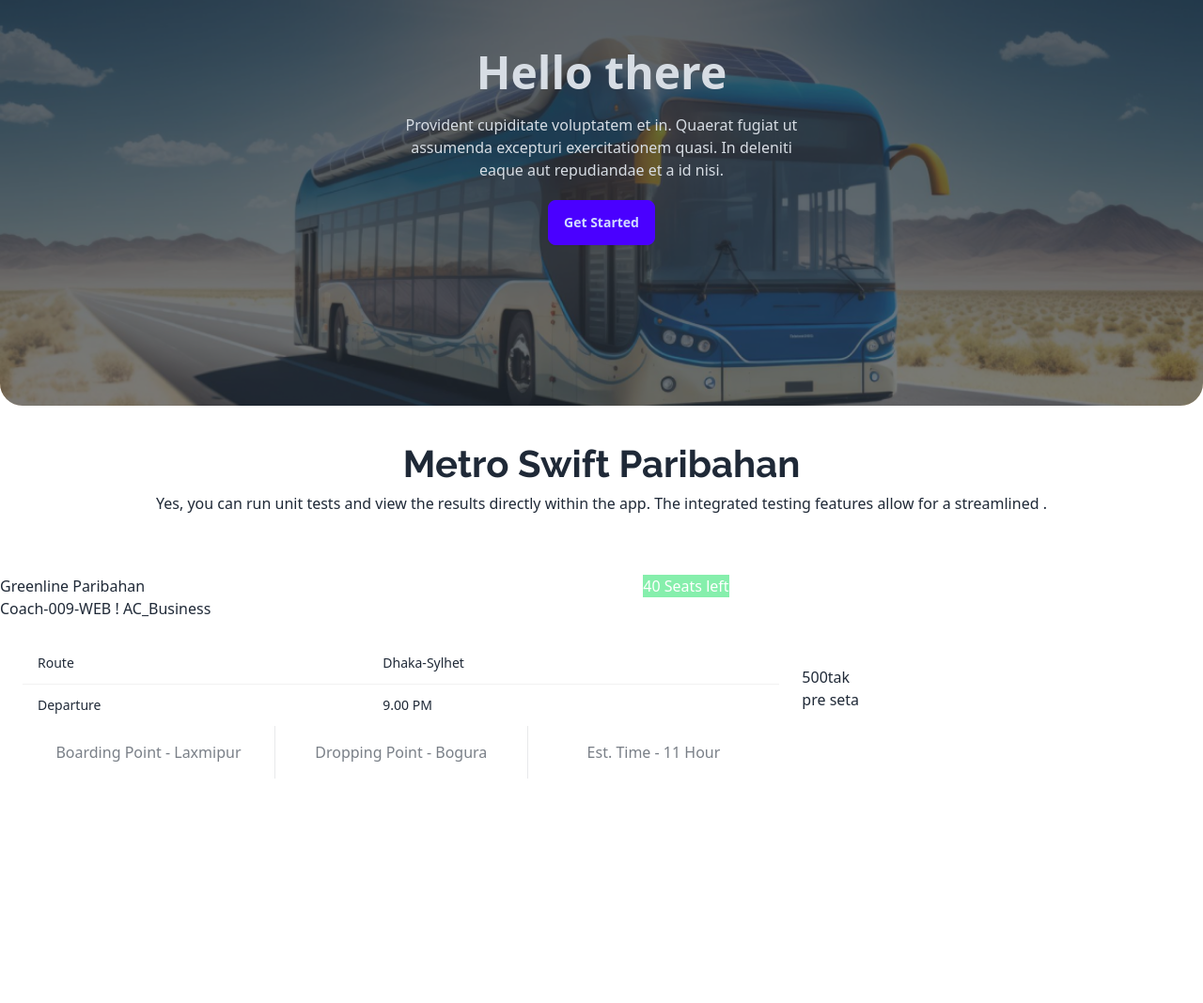
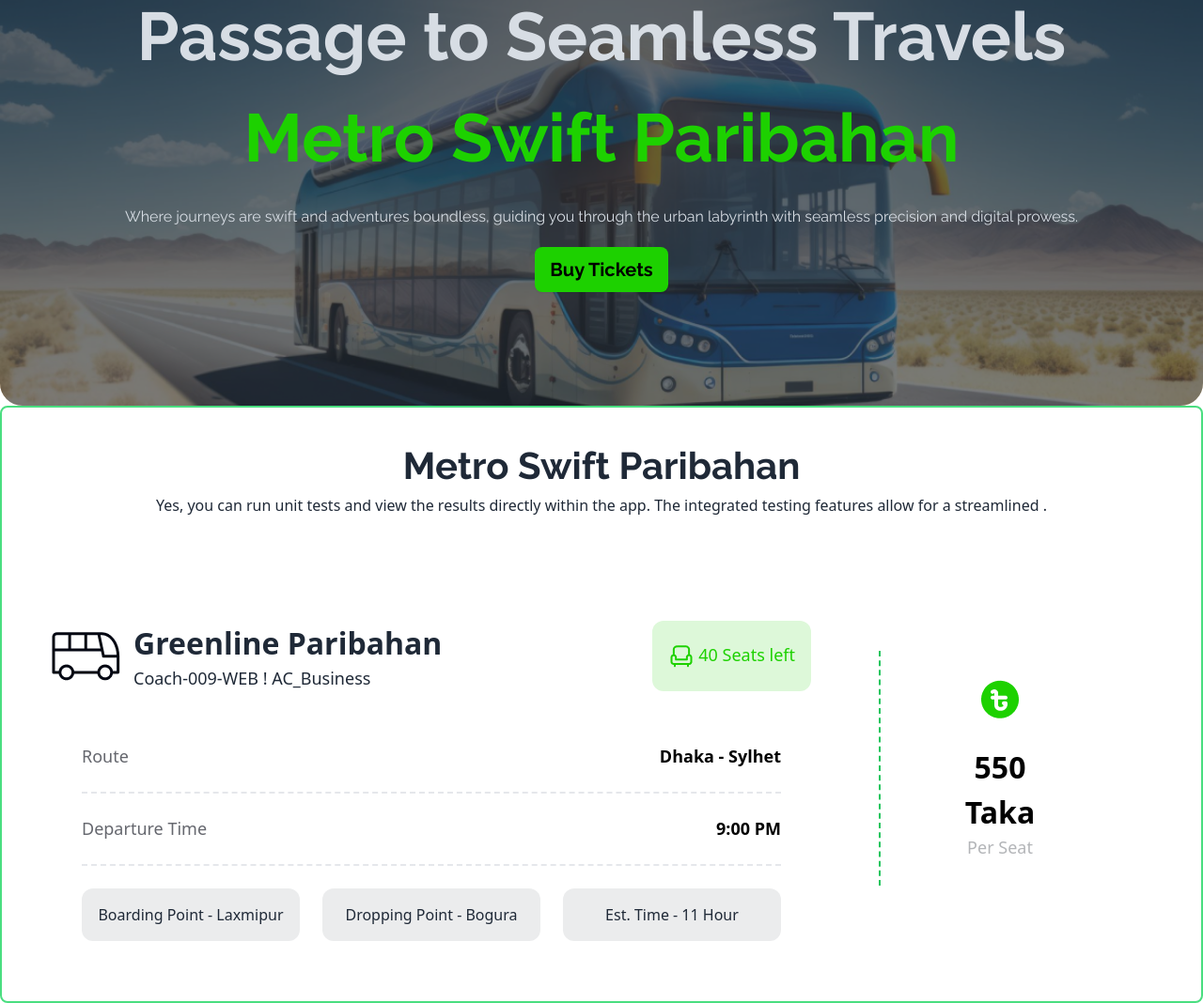
Before and after one commit to maynul24/metro-swift, a plain HTML site: page index.html in a window 1280 px wide. Shown: the part 218-1286 px from the top of the page at 94% size. Before the commit the page ends 1103 px from the top, so only its background shows below. Drawn offline with nearby package versions, Linux system fonts and the light colour scheme.

Commit message:
paribahan deatails don

```diff
--- a/Styles/style.css
+++ b/Styles/style.css
@@ -5,3 +5,7 @@
 .font-inter{
   font-family: "Inter", sans-serif;
 }
+.containers{
+  margin: 0 auto;
+  max-width: 1170px;
+}
--- a/index.html
+++ b/index.html
@@ -51,71 +51,85 @@
         <div class="">
             <div class="hero h-[550px] rounded-3xl" style="background-image: url(./images/banner.png);">
                 <div class="hero-overlay bg-opacity-60 rounded-3xl"></div>
-                <div class="hero-content text-center text-neutral-content">
-                  <div class="max-w-md">
-                    <h1 class="mb-5 text-5xl font-bold">Hello there</h1>
-                    <p class="mb-5">Provident cupiditate voluptatem et in. Quaerat fugiat ut assumenda excepturi exercitationem quasi. In deleniti eaque aut repudiandae et a id nisi.</p>
-                    <button class="btn btn-primary">Get Started</button>
+                <div class="hero-content font-raleway text-center text-neutral-content">
+                  <div class="">
+                    <h1 class="text-7xl font-bold line-[86px]">Passage to Seamless Travels</h1>
+                    <h2 class="my-9 text-7xl font-bold line-[86px] text-[#1DD100]">Metro Swift Paribahan</h2>
+                    <p class="mb-5">Where journeys are swift and adventures boundless, guiding you through the urban labyrinth with seamless precision and digital prowess.</p>
+                    <button class="btn text-black font-raleway text-xl bg-[#1DD100] border-none font-bold">Buy Tickets</button>
                   </div>
                 </div>
               </div>
         </div>
+
+        <!-- Banner Section -->
+
+      </section>
     </header>
     <main>
         <div>
             <!-- Bus Description Section -->
-            <section class="py-8">
+            <section class="py-8 rounded-lg border-[2px] border-green-400">
+
+                <div class="containers">
                   <h2 class="font-raleway font-bold text-[40px] text-center">Metro Swift Paribahan</h2>
                 <p class="text-center pb-16">Yes, you can run unit tests and view the results directly within the app. The integrated testing features allow for a streamlined .</p>
-                <div class="grid grid-cols-3 justify-center items-center">
-                    <div class="col-span-2">
-                        <div class="flex justify-between">
-                            <div class="flex justify-between ">
-                                <div class="pr-[460px]">
-                                    <h2>Greenline Paribahan</h2>
-                                    <p>Coach-009-WEB ! AC_Business</p>
+
+                <div class="pt-[47px]">
+<div class="flex align-center gap-[72px]">
+  <!-- Lest Column -->
+  <div class="w-[808px]">
+    <div class="flex  align-center justify-between">
+      <div class="flex items-center gap-[14px]">
+        <div>
+          <img src="./images/bus-logo.png" alt="">
         </div>
         <div>
-                                    <p class="text-white bg-green-300">40 Seats left</p>
+          <h2 class="text-[32px] font-bold">Greenline Paribahan</h2>
+          <p class="text-[18px]">Coach-009-WEB ! AC_Business</p>
+        </div>
+      </div>
+<button class="py-[14px] px-[17px] bg-[#ddf8d9] rounded-[12px] text-[#1DD100]">
+ <div class="flex align-center gap-1">
+  <img src="./images/seat-green.png" alt="">
+  <span class="text-[18px] font-medium">40 Seats left</span>
+ </div>
+</button>
+    </div>
+    <div class="mt-[24px] p-[32px]">
+      <div class="flex justify-between align-center border-b-2 border-dashed pb-[24px]">
+        <p class="text-[18px] text-[#65676e]">Route</p>
+        <p class="text-[18px] font-semibold text-black">Dhaka - Sylhet</p>
+      </div>
+      <div class="flex justify-between align-center border-b-2 border-dashed py-[24px]">
+        <p class="text-[18px] text-[#65676e]">Departure Time</p>
+        <p class="text-[18px] font-semibold text-black">9:00 PM</p>
+      </div>
+      <div class="mt-[24px] flex align-center justify-between text-center">
+        <div class="bg-[#ebeced] rounded-[12px] py-[16px] w-[232px]">
+          <p class="text-[16px] font-medium">Boarding Point - Laxmipur</p>
+        </div>
+        <div class="bg-[#ebeced] rounded-[12px] py-[16px] w-[232px]">
+          <p class="text-[16px] font-medium">Dropping Point - Bogura</p>
+        </div>
+        <div class="bg-[#ebeced] rounded-[12px] py-[16px] w-[232px]">
+          <p class="text-[16px] font-medium">Est. Time - 11 Hour</p>
         </div>
       </div>
     </div>
-                        <div class="p-6">
-                            <div>
-                                <table class="table items-center">
-                                    <!-- row 1 -->
-                                    <tr>
-                                    <td>Route</td>
-                                    <td>Dhaka-Sylhet</td>
-                                    </tr>
-                                    <!-- row 2 -->
-                                    <tr>
-                                    <td>Departure</td>
-                                    <td>9.00 PM</td>
-                                    </tr>
-                                </table>
   </div>
-                            <div class="stats flex justify-between">
-                                <div class="stat place-items-center">
-                                <div class="stat-title">Boarding Point - Laxmipur</div>
-                                </div>
-
-                                <div class="stat place-items-center">
-                                <div class="stat-title">Dropping Point - Bogura</div>
-                                </div>
-
-                                <div class="stat place-items-center">
-                                <div class="stat-title">Est. Time - 11 Hour</div>
-                                </div>
-
+<!-- Right Column -->
+  <div class="mt-[32px] h-[250px] border-l-2 border-dashed border-green-500">
+<div class="h-[100%] ml-[60px] flex items-center justify-center">
+  <div class="w-[134px]">
+    <img class="mx-auto mb-[24px]" src="./images/fare.png" alt="">
+  <h4 class="text-[32px] font-bold text-black text-center">550 Taka</h4>
+  <p class="text-[18px] text-[#b3b5b8] text-center">Per Seat</p>
   </div>
 </div>
   </div>
-                    <div class="row-span-2">
-                        <div>
-                            <h2>500tak</h2>
-                            <p>pre seta</p>
 </div>
+
                 </div>
                 </div>
             </section>
```
Lines whose indentation alone changed are shown as unchanged.
